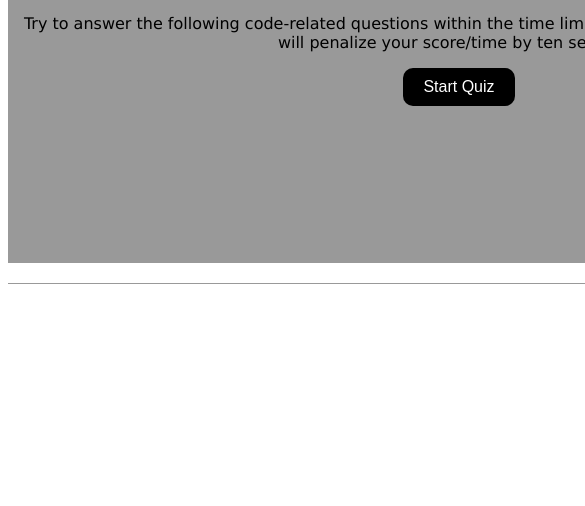
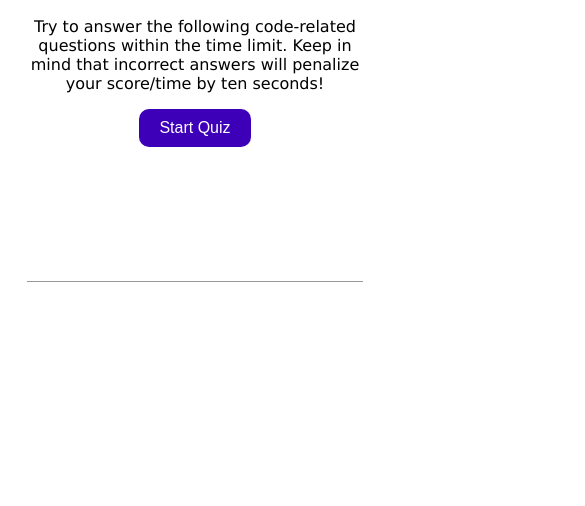
Before and after one commit to DYoshizawa079/challenge4-code-quiz, a plain HTML site: page index.html in a window 390 px wide. Shown: the part 338-844 px from the top of the page, 585 px wide, since content can reach past the window. Drawn offline with Linux system fonts and the light colour scheme.

Commit message:
Version 1.0 completed

```diff
--- a/assets/styles/style.css
+++ b/assets/styles/style.css
@@ -1,3 +1,8 @@
+:root {
+    --primary-color:#3d00b8;
+    --primary-color-activated:#5a14e9;
+    --secondary-color:#999999;
+}
 body {
     font-family:Verdana, Geneva, Tahoma, sans-serif;
     font-size:16px;
@@ -8,19 +13,22 @@ h1 {
 h2 {
     font-size: 30px;
 }
+a {
+    color:var(--primary-color);
+}
+a:hover {
+    color:var(--primary-color-activated);
+}
 section {
-    border: solid 1px#999999;
-    background-color: #999999;
     display: block;
     width: 900px;
     margin: 0 auto 20px;
     display:flex;
     flex-direction: column;
     justify-content: center;
-    height:60vh;
+    min-height:60vh;
 }
 section.hidden {
-    background-color: #ffffff;
     display: none;
 }
 section div {
@@ -31,10 +39,13 @@ button {
     font-size: 16px;
     border: none;
     border-radius: 10px;
-    background-color: #000000;
+    background-color:var(--primary-color);
     color: #ffffff;
     display:block;
     margin-bottom:10px;
+}
+button:hover {
+    background-color: var(--primary-color-activated);
 }
 
 /* Header items */
@@ -50,22 +61,19 @@ header {
     margin:16px;
 }
 
+/* Opening page/panel */
 #opening {
     text-align: center;
 }
 #opening button {
     display:inline;
 }
+
+/* Endgame page/panel */
 #endgame {
     text-align: center;
 }
 #endgame button {
-    display:inline;
-}
-#highscores {
-    text-align: center;
-}
-#highscores button {
     display:inline;
 }
 #name {
@@ -73,16 +81,36 @@ header {
     padding: 8px;
     border-radius: 10px;
     width: 250px;
-    border: solid 1px #999999;
+    border: solid 1px var(--secondary-color);
+}
+
+/* High Scores page/panel */
+#highscores {
+    text-align: center;
+}
+#highscores button {
+    display:inline;
 }
 #highscores ul {
     text-align:left;
     width:300px;
     margin:0 auto 20px;
 }
+
+/* Footer */
 footer {
-    border-top:solid 1px #999999;
+    border-top:solid 1px var(--secondary-color);
     height:10vh;
     width: 900px;
     margin: 0 auto;
 }
+
+/* If width of screen is less than 900px */
+@media screen and (max-width: 900px) {
+    section {
+        width:90%;
+    }
+    footer {
+        width:90%;
+    }
+}
```
